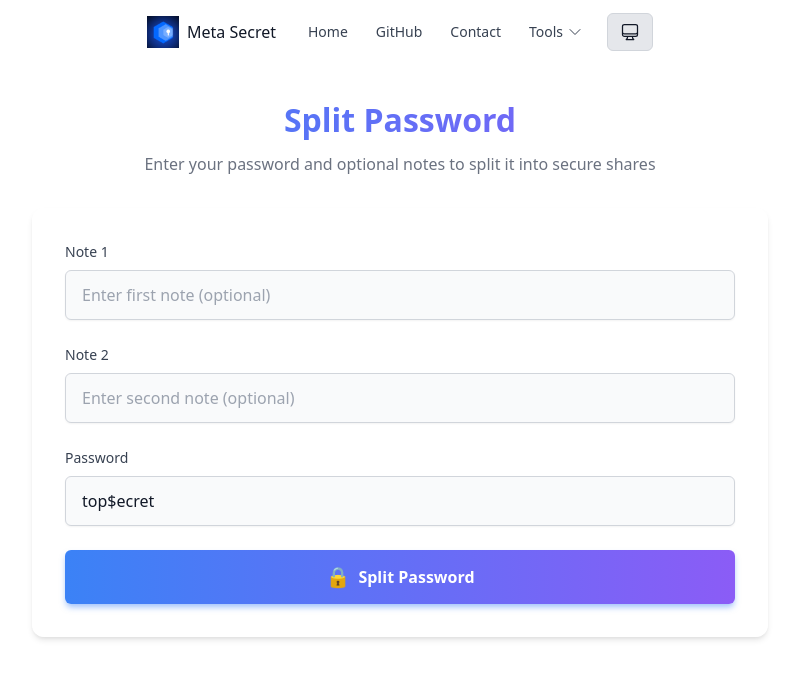
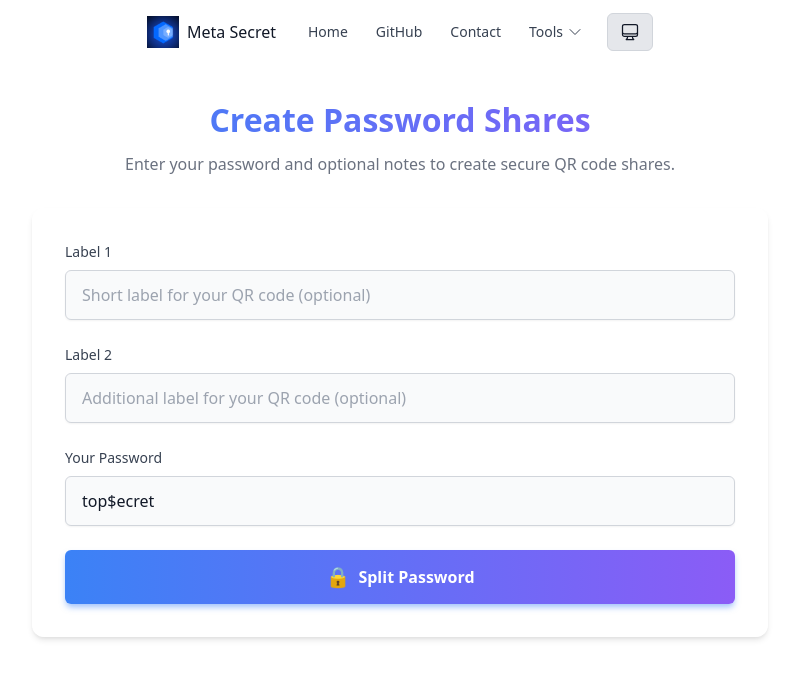
Before and after one commit to meta-secret/meta-secret-core, a Vue app in the folder meta-secret/web-cli/ui/: page /tools/split in a window 1280 px wide. Shown: the top 678 px of the page, without its empty margins (240-1039 px from the left). Built offline with nearby package versions, Linux system fonts and the light colour scheme.

Commit message:
web-cli: improve SplitView.vue content

```diff
--- a/meta-secret/web-cli/ui/src/views/tools/SplitView.vue
+++ b/meta-secret/web-cli/ui/src/views/tools/SplitView.vue
@@ -31,7 +31,7 @@ export default {
     sharesProcessing: function (shares, qrImages) {
       shares.forEach((share) => {
         const shareId = share['share_id'];
-        const shareIdText = 'part: ' + shareId + '/' + shares.length;
+        const shareIdText = 'Share ' + shareId + ' of ' + shares.length;
         const textImage = this.textToImage(this.note1, this.note2, shareIdText, shareId);
         const qrCodeStyling = this.generateQrCodeStyling(JSON.stringify(share), textImage);
 
@@ -47,7 +47,7 @@ export default {
           qrCodeStyling.download({ name: 'qr' + shareId, extension: 'png' });
         };
         downloadLink.id = 'downloadQr-' + shareId;
-        downloadLink.innerHTML = 'Download QR';
+        downloadLink.innerHTML = 'Save QR Code';
         downloadLink.className = 'download-button';
 
         const qrDiv = document.getElementById('qrCanvas' + shareId);
@@ -178,39 +178,39 @@ export default {
 <template>
   <div class="split-password-container">
     <div class="header">
-      <h1>Split Password</h1>
+      <h1>Create Password Shares</h1>
       <p class="description">
-        Enter your password and optional notes to split it into secure shares
+        Enter your password and optional notes to create secure QR code shares.
       </p>
     </div>
 
     <div class="form-container">
       <div class="form-group">
-        <label for="note1">Note 1</label>
+        <label for="note1">Label 1</label>
         <input
           class="input-field"
           type="text"
           id="note1"
           v-model="note1"
-          placeholder="Enter first note (optional)"
+          placeholder="Short label for your QR code (optional)"
           maxlength="10"
         />
       </div>
 
       <div class="form-group">
-        <label for="note2">Note 2</label>
+        <label for="note2">Label 2</label>
         <input
           class="input-field"
           type="text"
           id="note2"
           v-model="note2"
-          placeholder="Enter second note (optional)"
+          placeholder="Additional label for your QR code (optional)"
           maxlength="10"
         />
       </div>
 
       <div class="form-group">
-        <label for="password">Password</label>
+        <label for="password">Your Password</label>
         <input
           class="input-field"
           type="text"
```
